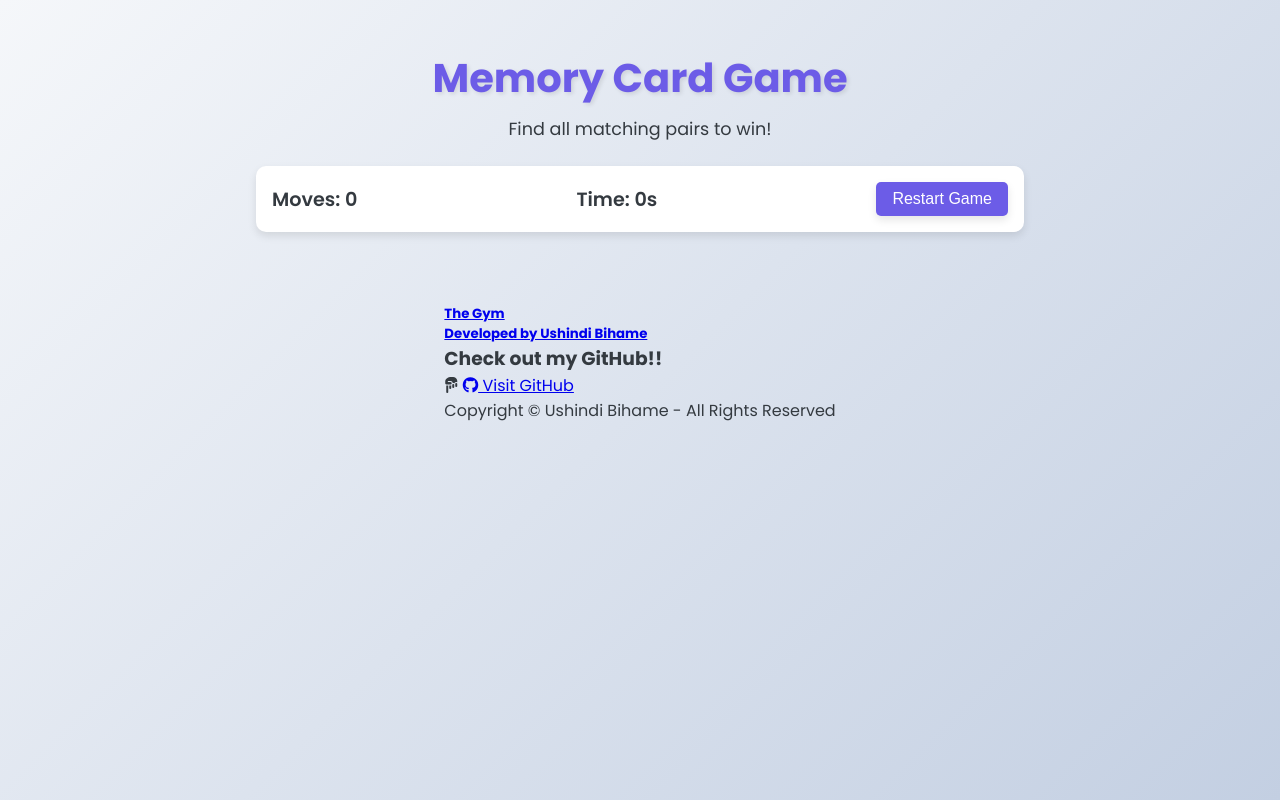
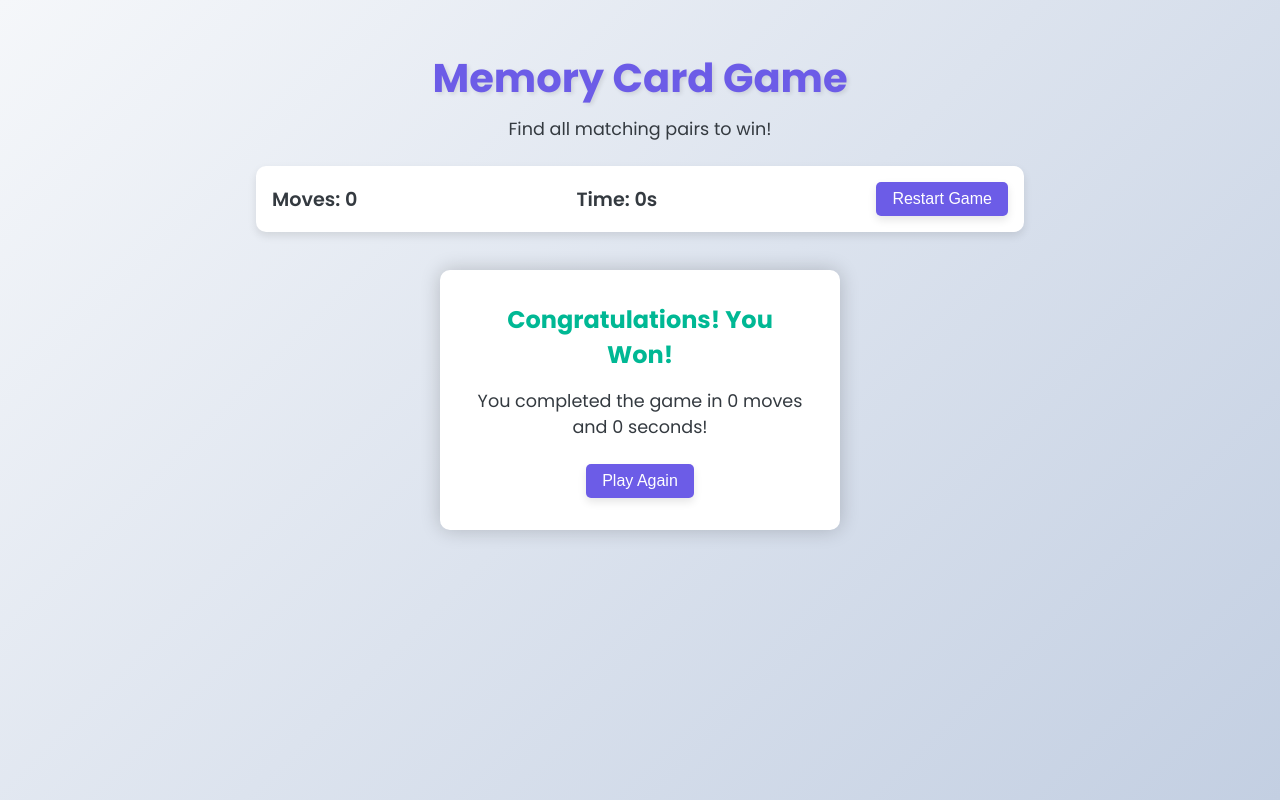
Before and after one commit to ub-victor/Memory-Card-Matching-Game, a plain HTML site: page index.html in a window 1280 px wide. Drawn offline with Linux system fonts and the light colour scheme; a script that the page names is missing.

Commit message:
Initial commit

```diff
--- a/style.css
+++ b/style.css
@@ -169,5 +169,5 @@ header p {
 }
 
 .hidden {
-    display: none;
+    display:block;
 }
```
